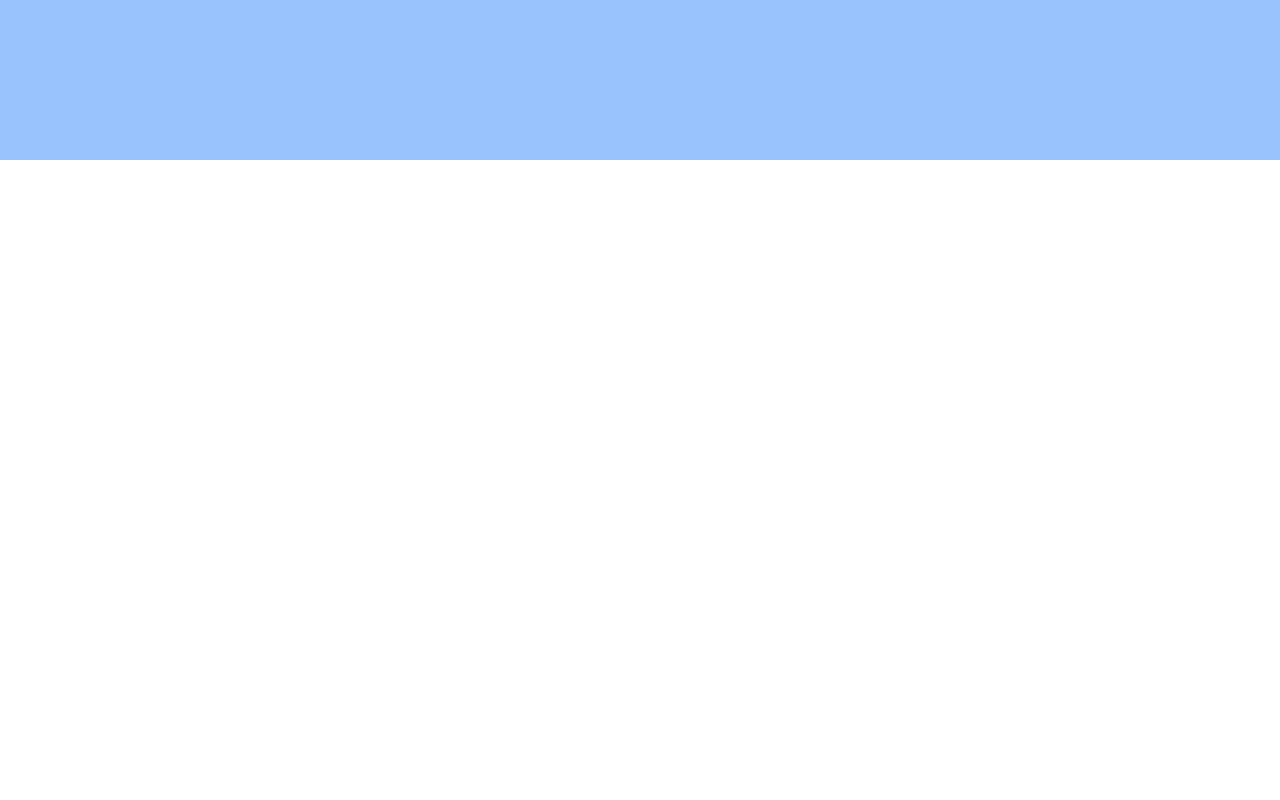
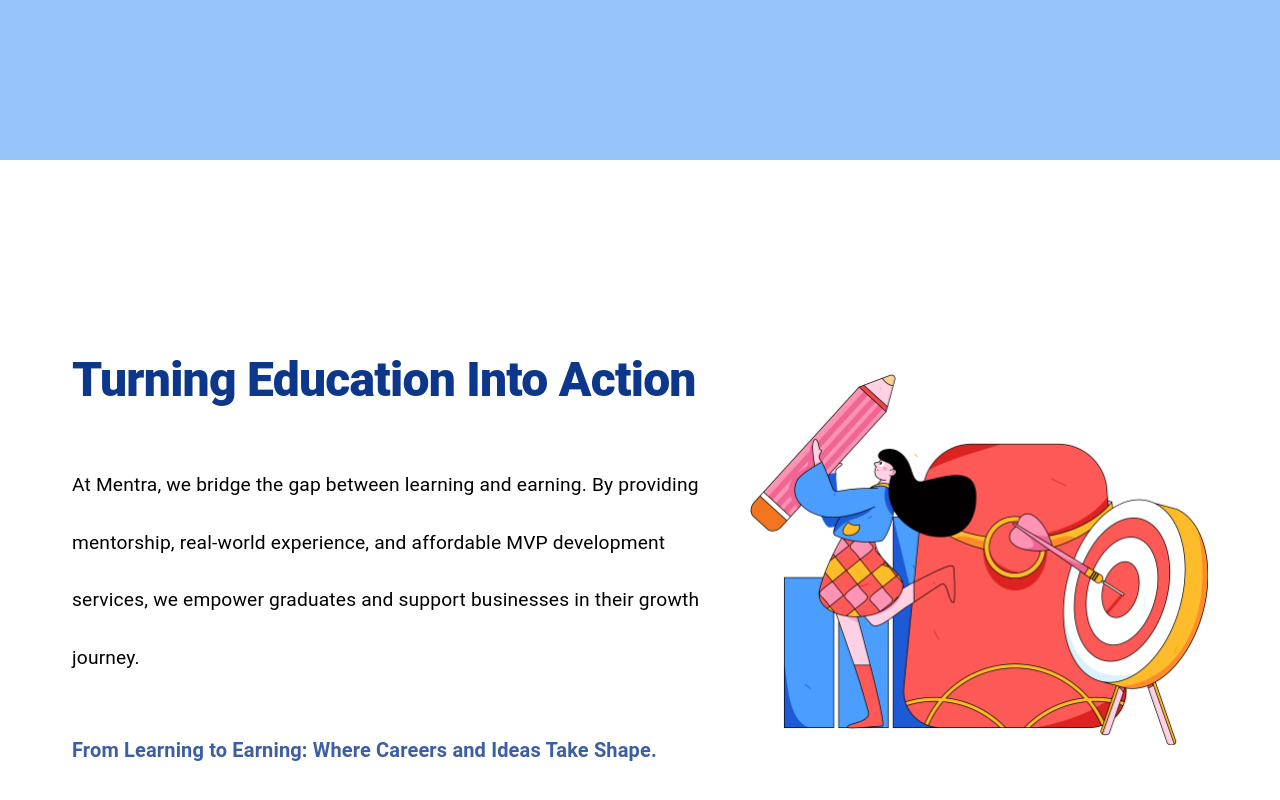
Before and after one commit to Mentra-Inc/mentra-next, a Next.js app: page / in a window 1280 px wide. Shown: the part 703-1503 px from the top of the page. Before the commit the page ends 863 px from the top, so only its background shows below. Built offline with nearby package versions, Linux system fonts and the light colour scheme.

Commit message:
Feature: Implement "About Us" section

```diff
--- /dev/null
+++ b/components/AboutUs.tsx
@@ -0,0 +1,67 @@
+import { Box, Stack, Typography, useMediaQuery, useTheme } from "@mui/material";
+import Image from "next/image";
+import Heading from "./Heading";
+import { COLORS, FONT_SIZES, SIZES, SPACING } from "@/lib/stylingConstants";
+
+export default function AboutUs() {
+    const theme = useTheme();
+    const isSmallScreen = useMediaQuery(theme.breakpoints.down('lg'));
+
+    return (
+        <Box id="about-us"
+            sx={{
+                mt: SPACING.XL_SPACING,
+                mb: SPACING.MD_SPACING,
+                mx: 'auto', px: SPACING.SM_SPACING,
+                display: 'flex',
+                justifyContent: 'center'
+            }}
+        >
+            <Stack
+                direction={isSmallScreen ? "column-reverse" : "row"}
+                spacing={SPACING.SM_SPACING}
+                alignItems="center"
+            >
+                <Stack
+                    spacing={SPACING.SM_SPACING}
+                    textAlign={isSmallScreen ? "center" : "left"}
+                >
+                    <Heading title="Turning Education Into Action" color={COLORS.PRIMARY} />
+
+                    <Typography
+                        variant="body1"
+                        sx={{
+                            lineHeight: SPACING.TEXT_LINE_HEIGHT,
+                            fontSize: FONT_SIZES.BODY,
+                            maxWidth: isSmallScreen ? '100%' : SIZES.ABOUT_US_TEXT.MAX_WIDTH
+                        }}
+                    >
+                        At Mentra, we bridge the gap between learning and earning. By providing mentorship,
+                        real-world experience, and affordable MVP development services, we empower graduates
+                        and support businesses in their growth journey.
+                    </Typography>
+
+                    <Typography
+                        variant="h6"
+                        sx={{
+                            fontWeight: "bold",
+                            color: COLORS.PRIMARY,
+                            opacity: COLORS.TEXT_OPACITY
+                        }}
+                    >
+                        From Learning to Earning: Where Careers and Ideas Take Shape.
+                    </Typography>
+                </Stack>
+
+                <Stack>
+                    <Image
+                        src="/about_us_img.png"
+                        alt="About Us Image"
+                        width={SIZES.ABOUT_US_IMG.WIDTH} // have to define a starting size, but the image is still responsive because of Stack.
+                        height={SIZES.ABOUT_US_IMG.HEIGHT}
+                    />
+                </Stack>
+            </Stack>
+        </Box>
+    );
+}
--- /dev/null
+++ b/components/Heading.tsx
@@ -0,0 +1,24 @@
+import { FONT_SIZES } from "@/lib/stylingConstants";
+import { HeadingProps } from "@/types/headingTypes";
+import { Typography, useMediaQuery, useTheme } from "@mui/material";
+
+export default function Heading({ title, color }: HeadingProps) {
+    const theme = useTheme();
+    const isMobile = useMediaQuery(theme.breakpoints.down('sm'));
+    const isSmallLaptop = useMediaQuery(theme.breakpoints.down('md'));
+
+    return (
+        <Typography
+            className={`text-[${color}]`}
+            variant="h1"
+            sx={{
+                fontSize: isMobile ? FONT_SIZES.HEADING_SM : FONT_SIZES.HEADING_LG,
+                fontWeight: 900,
+                color,
+                whiteSpace: isSmallLaptop ? 'wrap' : 'nowrap'
+            }}
+        >
+            {title}
+        </Typography>
+    );
+}
--- /dev/null
+++ b/lib/stylingConstants.ts
@@ -0,0 +1,32 @@
+export const COLORS = {
+    PRIMARY: "#0D378B",
+    SECONDARY: "#1D5AD5",
+    BACKGROUND: "#98c4fc",
+    TEXT_OPACITY: 0.8,
+};
+
+export const SPACING = {
+    TEXT_LINE_HEIGHT: 3,
+    XS_SPACING: 2,
+    SM_SPACING: 6,
+    MD_SPACING: 12,
+    LG_SPACING: 18,
+    XL_SPACING: 24,
+};
+
+export const FONT_SIZES = {
+    HEADING_LG: "3em",
+    HEADING_SM: '2.5em',
+    BODY: "1.2em",
+    SUBHEADING: "1.5em",
+    PRODUCT_TEXT: "1.2em",
+};
+
+export const SIZES = {
+    ABOUT_US_IMG: { WIDTH: 458, HEIGHT: 371 },
+    HERO_IMG: { WIDTH: 494, HEIGHT: 442 },
+    LOGO_IMG: { WIDTH: 68, HEIGHT: 50 },
+
+    PRODUCT_CARD: { MAX_WIDTH: 575 },
+    ABOUT_US_TEXT: { MAX_WIDTH: 630 },
+};
--- a/package.json
+++ b/package.json
@@ -11,6 +11,9 @@
     "test": "jest"
   },
   "dependencies": {
+    "@emotion/react": "^11.14.0",
+    "@emotion/styled": "^11.14.0",
+    "@mui/material": "^6.4.4",
     "@nextui-org/button": "^2.2.9",
     "next": "15.1.3",
     "react": "^19.0.0",
--- a/pages/index.tsx
+++ b/pages/index.tsx
@@ -1,4 +1,5 @@
 import { Hero } from '@/components'
+import AboutUs from '@/components/AboutUs'
 import MenuBar from '@/components/MenuBar'
 
 export default function Home() {
@@ -6,6 +7,7 @@
     <main className="overflow-hidden">
       <MenuBar />
       <Hero />
+      <AboutUs />
     </main>
   )
 }
--- a/styles/globals.css
+++ b/styles/globals.css
@@ -3,5 +3,27 @@
 @tailwind utilities;
 
 .btn-custom {
-  @apply hover:bg-[#FF9F0A] flex w-[265px] h-[58px] text-white font-[700] font-roboto px-[50px] py-2.5 rounded-[50px] bg-[#ff93b4] shadow-[0px_10px_15px_0px_rgba(46,46,50,0.18)];
+  @apply max-w-[265px] max-h-[58px] hover:bg-[#FF9F0A] flex justify-center items-center text-white font-[700] font-roboto px-[50px] py-[20px] rounded-[50px] bg-[#ff93b4] shadow-[0px_10px_15px_0px_rgba(46,46,50,0.18)];
 }
+
+/* Custom Shape (wave) Divider */
+.custom-shape-divider-bottom-1738675425 {
+  position: absolute;
+  left: 0;
+  bottom: 0;
+  width: 100%;
+  overflow: hidden;
+  line-height: 0;
+  transform: translateY(98%);
+}
+
+.custom-shape-divider-bottom-1738675425 svg {
+  position: relative;
+  display: block;
+  width: calc(100% + 1.3px);
+  height: 107px;
+}
+
+.custom-shape-divider-bottom-1738675425 .shape-fill {
+  fill: #98C4FC;
+}
--- /dev/null
+++ b/types/headingTypes.ts
@@ -0,0 +1,4 @@
+export type HeadingProps = {
+    title: string;
+    color: string;
+};
```
Also changed, not shown: lib/productData.ts (added, +20 -0 lines), types/productTypes.ts (added, +10 -0 lines), public/about_us_img.png (added), 1 other file (tests, documents, lock files or other folders).
